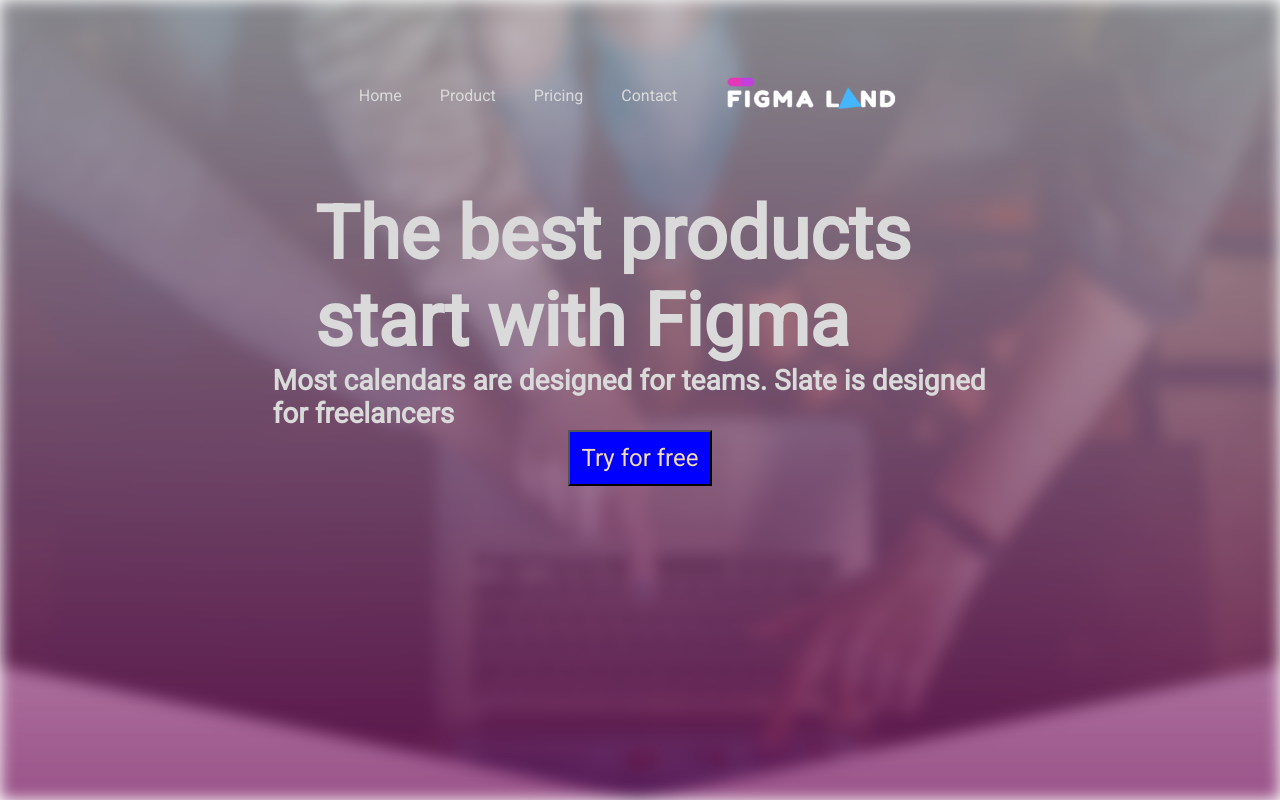
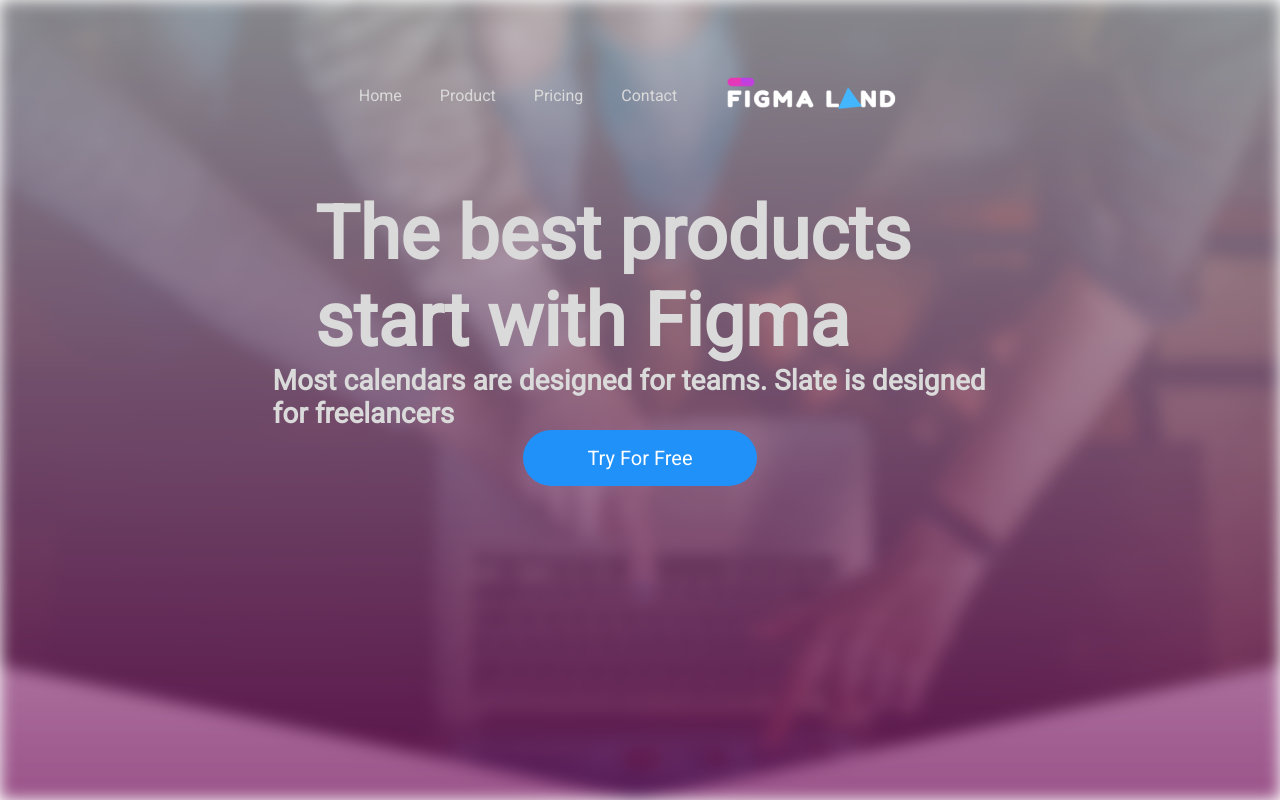
Before and after one commit to ppessanhadev/breaking-the-code, a React (Create React App) app: page / in a window 1280 px wide. Built offline with nearby package versions, Linux system fonts and the light colour scheme.

Commit message:
atualizações de cor, borda e espaçamemtos

```diff
--- a/src/components/HeroSection/index.jsx
+++ b/src/components/HeroSection/index.jsx
@@ -20,7 +20,7 @@ export default function HeroSection() {
 
         <h1>The best products start with Figma</h1>
         <h2>Most calendars are designed for teams. Slate is designed for freelancers</h2>
-        <button type="button">Try for free</button>
+        <button type="button">Try For Free</button>
       </section>
     </>
   );
--- a/src/components/HeroSection/styles.module.scss
+++ b/src/components/HeroSection/styles.module.scss
@@ -15,11 +15,17 @@
   }
 
   button {
+
+
+    font-weight: 400;
+    font-size: 20px;
     display: block;
-    padding: 12px;
-    font-size: 24px;
-    color: wheat;
-    background-color: blue;
+    padding: 16px 64px;
+    font-size:20px;
+    color:#FFFFFF;
+    border-style:none;
+    background-color:#2091f9;
+    border-radius: 35px;
     margin: auto;
   }
 }
```
